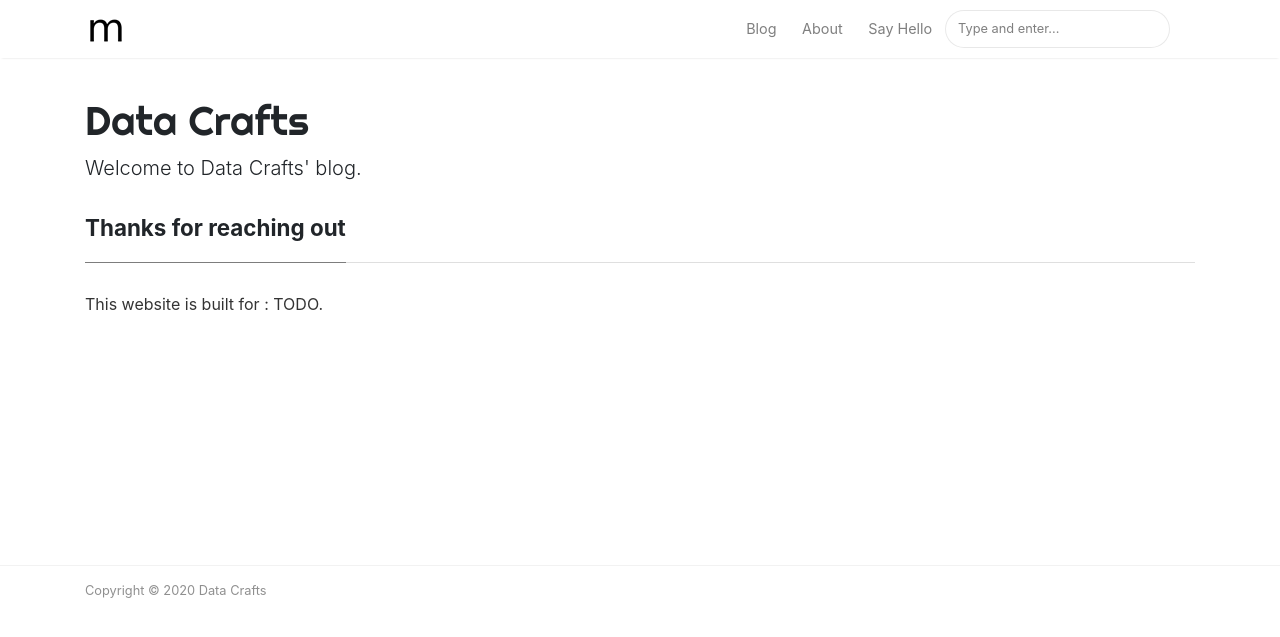
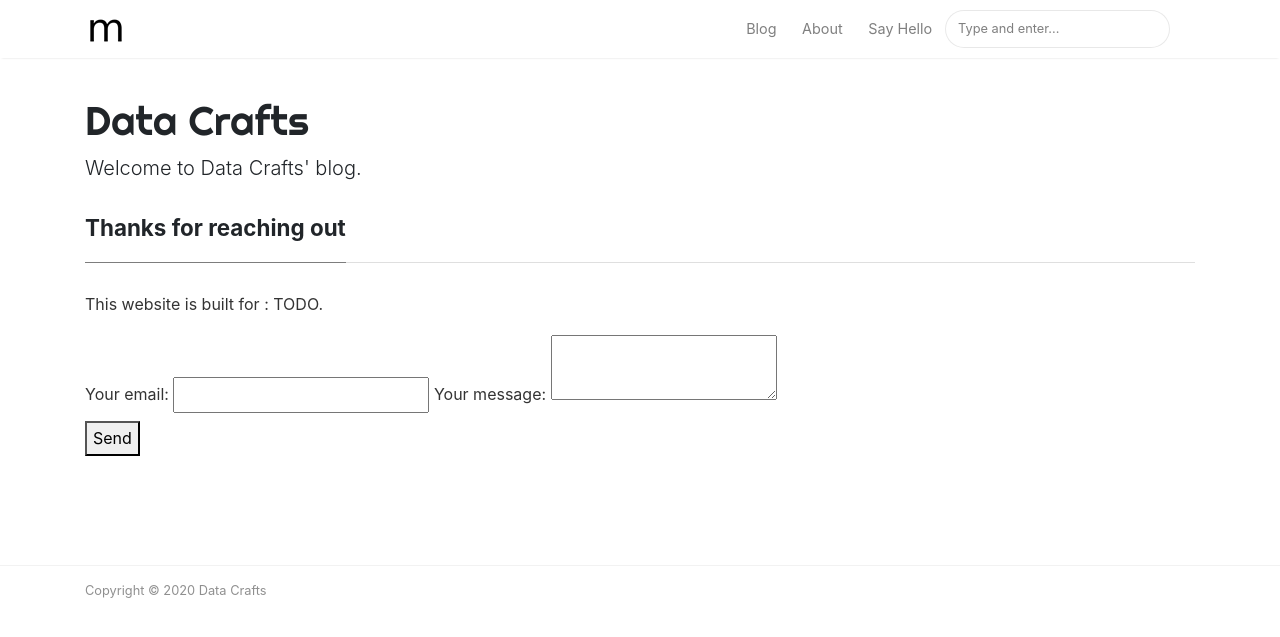
Before and after one commit to data-crafts/data-crafts.github.io, a Jekyll site: the page built from _pages/contact.md, in a window 1280 px wide. Shown: the top 637 px of the page. Built offline with Jekyll 4.4.1, drawn with Linux system fonts in a browser that asks for light colours; nearby versions of some CDN libraries.

Commit message:
Added formspree contact form

```diff
--- a/_pages/contact.md
+++ b/_pages/contact.md
@@ -10,5 +10,25 @@ comments: flase
 
 <p>This website is built for : TODO.</p>
 
+<!-- modify this form HTML and place wherever you want your form -->
+
+<form
+  action="https://formspree.io/mlewqezr"
+  method="POST"
+>
+  <label>
+    Your email:
+    <input type="text" name="_replyto">
+  </label>
+  <label>
+    Your message:
+    <textarea name="message"></textarea>
+  </label>
+
+  <!-- your other form fields go here -->
+
+  <button type="submit">Send</button>
+</form>
+
 </div>
 </div>
```
